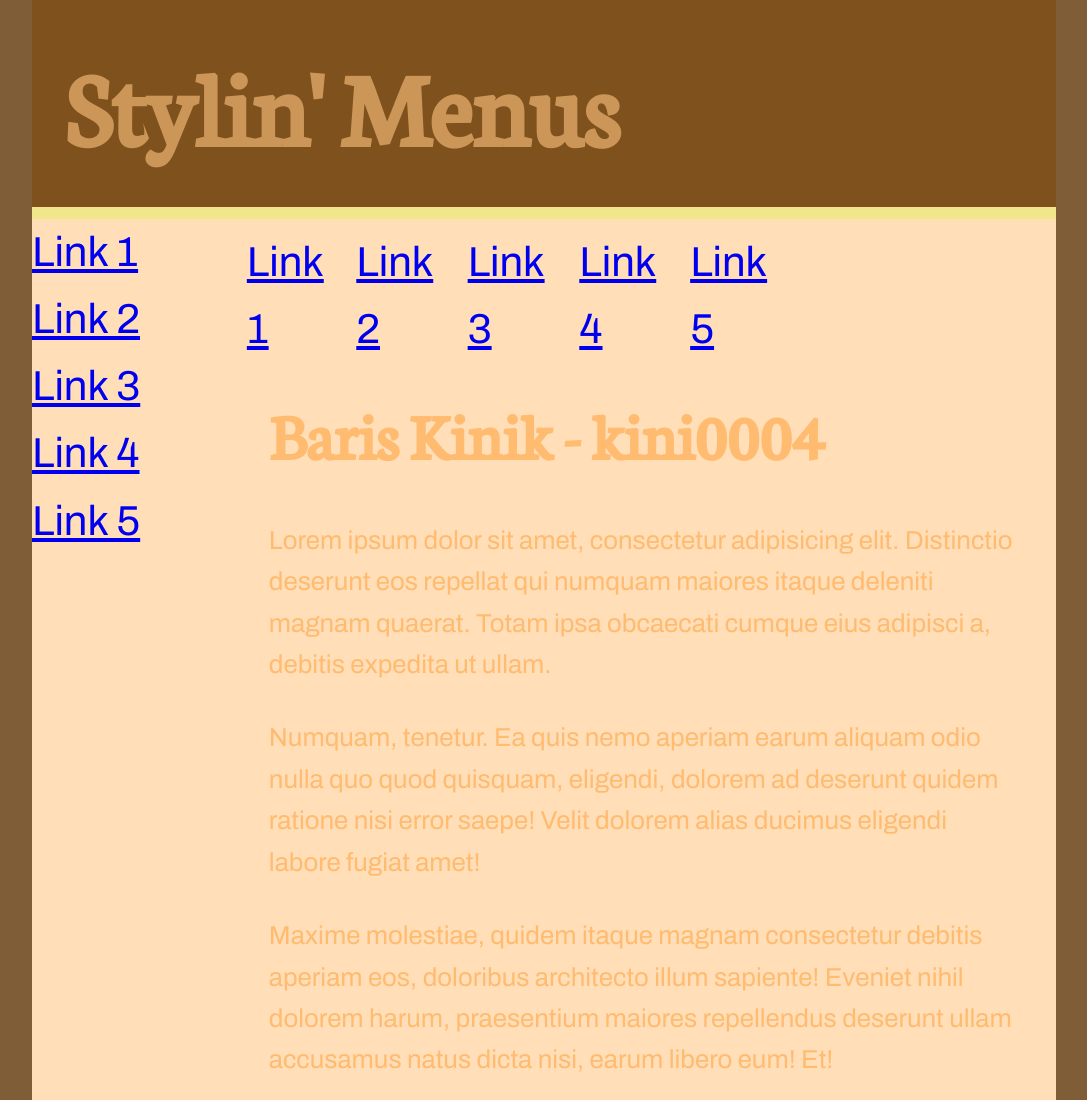
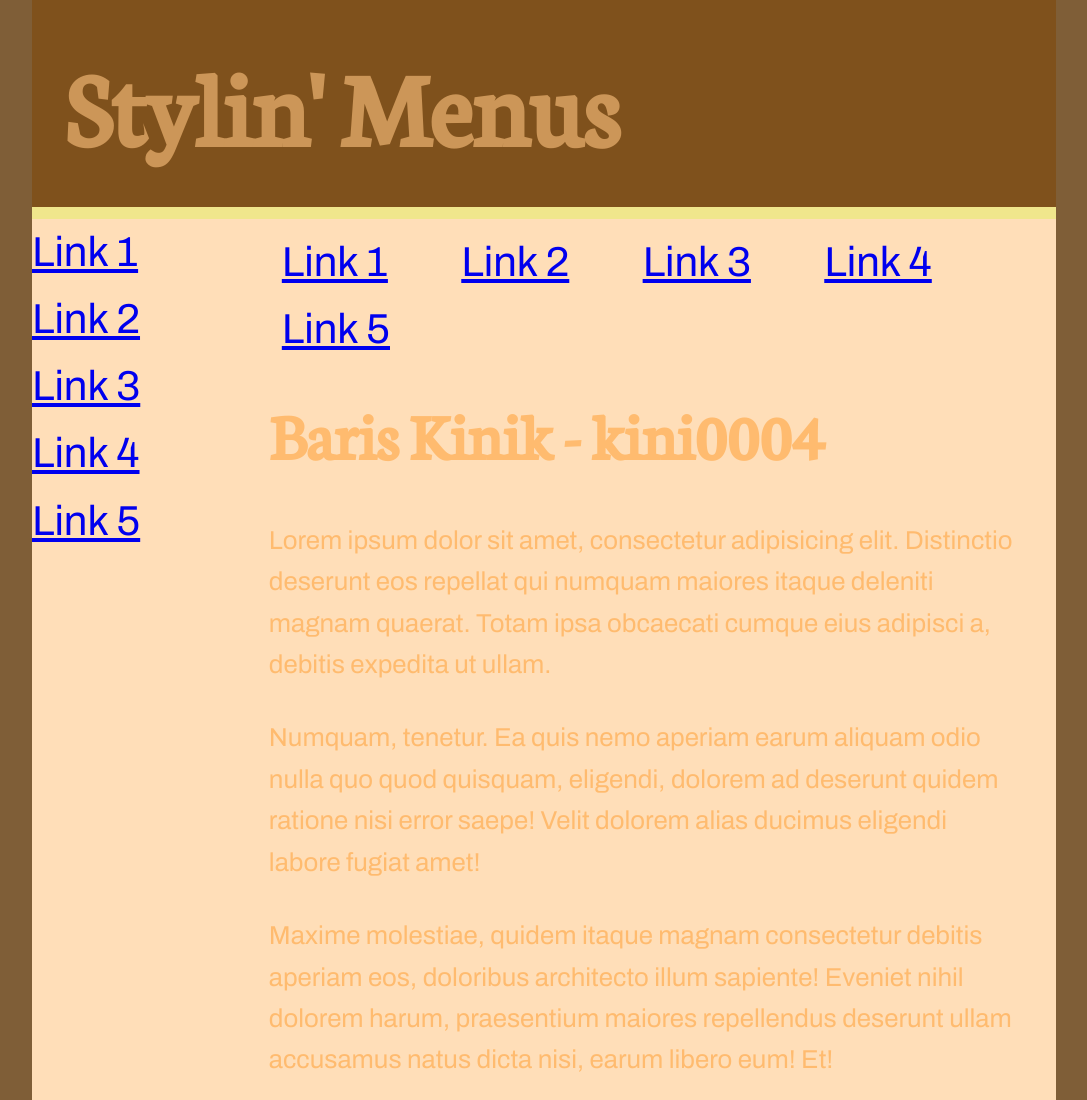
Before and after one commit to kini0004/Midterm_Project, a plain HTML site: page index.html in a window 1280 px wide. Shown: the top 1100 px of the page, without its empty margins (96-1183 px from the left). Drawn offline with Linux system fonts and the light colour scheme.

Commit message:
padding 35

```diff
--- a/menu.css
+++ b/menu.css
@@ -57,7 +57,7 @@ header{
 }
     .menu-h li{
         list-style-type: none;
-        display: inline-block;
+        display: inline;
         /* style the list items to remove the bullets
         and line up horizontally
         and take up 20% of the width of the ul */
@@ -65,8 +65,9 @@ header{
         .menu-h a,
         .menu-h a:link,
         .menu-h a:visited{
-            display: inline-block;
+            display: inline;
             width: 80%;
+            padding: 35px;
         }
         .menu-h a:hover,
         .menu-h a:active{
```
